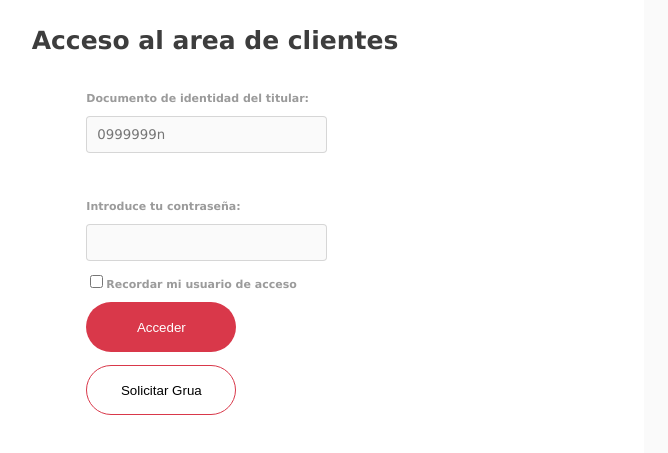
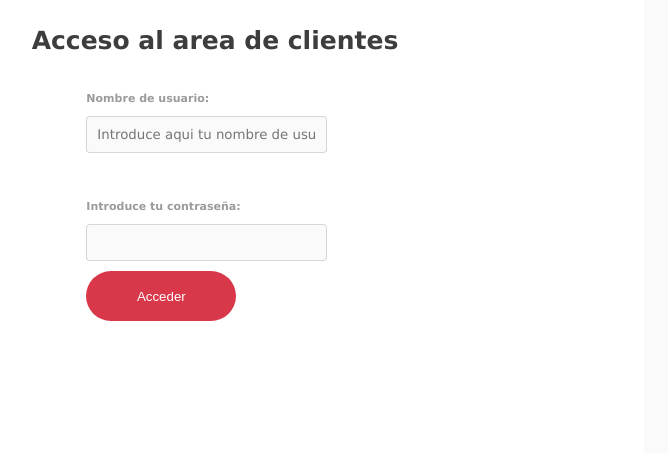
Before and after one commit to cristian353/practica-linea-directa, a plain HTML site: page index.html in a window 1280 px wide. Shown: the part 115-568 px from the top of the page, without its empty margins (425-1093 px from the left). Drawn offline with Linux system fonts and the light colour scheme.

Commit message:
Update index.html

```diff
--- a/index.html
+++ b/index.html
@@ -18,19 +18,13 @@
         <img  class="img-logo"src="./img/img-logo.jpg" alt="Imagen no">
         <h3 class="texto-centrado titulo-login">Acceso al area de clientes<h3>
         <form>
-            <p>Documento de identidad del titular:</p>
-                <input type="text" class="campo" placeholder="0999999n">
+            <p>Nombre de usuario:</p>
+                <input type="text" class="campo" placeholder="Introduce aqui tu nombre de usuario">
                 <br>
                 <br>
             <p>Introduce tu contraseña:</p>
                 <input type="password" class="campo">
-
-            <p><input type="checkbox" class="checkbox">Recordar mi usuario de acceso</p>
-
             <input type="submit" value="Acceder" class=" button button-login">
-            <br>
-            <br>
-            <input type="submit" value="Solicitar Grua" class=" button button-registro">
 
         </form>
     </div>
```
